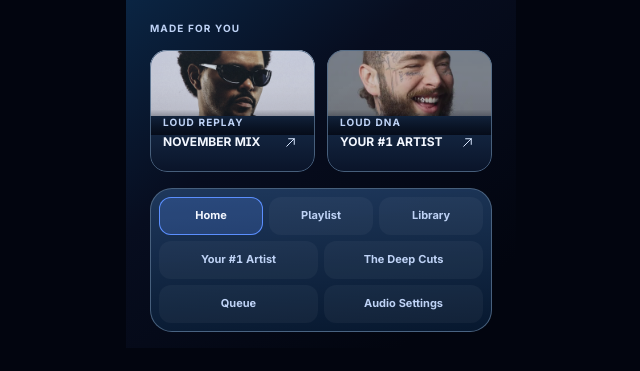
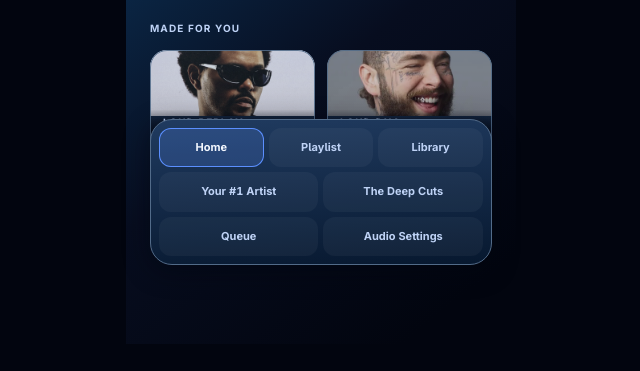
Before and after one commit to paolabreaud-dotcom/LOUD, a plain HTML site: page index.html in a window 1280 px wide. Shown: the part 525-896 px from the top of the page, without its empty margins (319-959 px from the left). Drawn offline with Linux system fonts and the light colour scheme.

Commit message:
Rendre le menu permanent sur les 7 écrans

```diff
--- a/index.html
+++ b/index.html
@@ -8,55 +8,9 @@
   <link rel="stylesheet" href="home/style.css">
   <script src="home/script.js" defer></script>
   <link rel="stylesheet" href="navigation.css">
-  <style>
-    .home .home-menu {
-      grid-template-columns: repeat(6, minmax(0, 1fr));
-      gap: 6px;
-      padding: 8px;
-      margin-top: auto;
-      border-radius: 22px;
-    }
-
-    .home .home-menu a.nav-link {
-      grid-column: span 2;
-      place-items: center;
-      min-height: 38px;
-      padding: 4px;
-      border-radius: 12px;
-      background: #ffffff0a;
-      color: #bed2f5;
-      font-size: 11px;
-      line-height: 1.25;
-      text-align: center;
-      text-transform: none;
-    }
-
-    .home .home-menu a.nav-link:nth-child(n + 4) {
-      grid-column: span 3;
-    }
-
-    .home .home-menu a.nav-link[aria-current] {
-      background: #5b8fff35;
-      color: #f3f7ff;
-      box-shadow: inset 0 0 0 1px #5b8fff;
-    }
-
-    .home .home-menu a.nav-link[aria-current]::after {
-      content: none;
-    }
-
-    .home .home-menu a.nav-link:hover {
-      background: #5b8fff45;
-      color: #f3f7ff;
-    }
-
-    .home .recommendations {
-      margin-bottom: 16px;
-    }
-  </style>
 </head>
 <body>
-  <main class="home">
+  <main class="home loud-screen">
     <header class="intro">
       <div class="brand-rule" aria-hidden="true"></div>
       <p class="eyebrow">LOUD / HOME</p>
@@ -111,14 +65,14 @@
       </div>
     </section>
 
-    <nav class="navigation home-menu" aria-label="Main navigation">
-      <a class="nav-link" href="index.html" aria-current="page">Home</a>
-      <a class="nav-link" href="playlist.html">Playlist</a>
-      <a class="nav-link" href="library/index.html">Library</a>
-      <a class="nav-link" href="artist.html">Your #1 Artist</a>
-      <a class="nav-link" href="deep-cuts.html">The Deep Cuts</a>
-      <a class="nav-link" href="queue/index.html">Queue</a>
-      <a class="nav-link" href="audio-settings/index.html">Audio Settings</a>
+    <nav class="loud-menu" aria-label="Main navigation">
+      <a href="index.html" aria-current="page">Home</a>
+      <a href="playlist.html">Playlist</a>
+      <a href="library/index.html">Library</a>
+      <a href="artist.html">Your #1 Artist</a>
+      <a href="deep-cuts.html">The Deep Cuts</a>
+      <a href="queue/index.html">Queue</a>
+      <a href="audio-settings/index.html">Audio Settings</a>
     </nav>
   </main>
 </body>
--- a/navigation.css
+++ b/navigation.css
@@ -1,69 +1,66 @@
-.bottom-nav, .navigation {
-  display: grid;
-  grid-template-columns: repeat(3, minmax(0, 1fr));
-  align-items: stretch;
-  min-height: 61px;
-  margin-inline: 0;
-  border: 1px solid rgba(82, 107, 137, .85);
-  border-radius: 31px;
-  background: linear-gradient(176deg, #203b60f2, #07182ffc);
+:root {
+  --loud-menu-height: 146px;
+  --loud-menu-bottom: max(10px, env(safe-area-inset-bottom, 0px));
 }
 
-.bottom-nav a.nav-link, .navigation a.nav-link {
-  position: relative;
-  display: grid;
-  place-items: start center;
-  min-width: 0;
-  height: 100%;
-  padding: 18px 0 0;
-  color: #95aacc;
-  font: 700 13px/18px Inter, Arial, sans-serif;
-  letter-spacing: 0;
-  text-decoration: none;
-  text-transform: uppercase;
+main.loud-screen {
+  padding-bottom: calc(var(--loud-menu-height) + var(--loud-menu-bottom) + 16px);
 }
 
-.bottom-nav a.nav-link[aria-current], .navigation a.nav-link[aria-current] {
-  color: #f3f7ff;
-  font-size: 15px;
+main nav.loud-menu {
+  position: fixed;
+  z-index: 20;
+  inset: auto 0 var(--loud-menu-bottom);
+  display: grid;
+  grid-template-columns: repeat(6, minmax(0, 1fr));
+  gap: 5px;
+  width: min(342px, calc(100% - 24px));
+  height: var(--loud-menu-height);
+  margin: 0 auto;
+  padding: 8px;
+  border: 1px solid #526b89;
+  border-radius: 22px;
+  background: linear-gradient(176deg, #203b60, #07182f);
+  box-shadow: 0 6px 24px #02050f80;
 }
 
-nav a.nav-link[aria-current]::after {
-  content: "";
-  position: absolute;
-  top: 42px;
-  width: 16px;
-  height: 2px;
-  border-radius: 1px;
-  background: #5b8fff;
-}
-
-nav a.nav-link:focus-visible {
-  outline: 2px solid #d9e7ff;
-  outline-offset: -4px;
-  border-radius: 24px;
-}
-
-.screen-links {
-  display: flex;
-  flex-wrap: wrap;
-  gap: 8px;
-  margin: 14px 0;
-}
-
-.screen-links a {
-  padding: 7px 10px;
-  border: 1px solid #526b89;
-  border-radius: 10px;
+nav.loud-menu a {
+  grid-column: span 2;
+  display: grid;
+  place-items: center;
+  min-width: 0;
+  padding: 4px;
+  border-radius: 12px;
+  background: #ffffff0a;
   color: #bed2f5;
-  font-size: 11px;
-  font-weight: 700;
+  font: 700 11px/1.2 Inter, Arial, sans-serif;
+  text-align: center;
   text-decoration: none;
 }
 
-.screen-links a:hover, .screen-links a:focus-visible {
-  color: #fff;
-  border-color: #bed2f5;
+nav.loud-menu a:nth-child(n + 4) {
+  grid-column: span 3;
+}
+
+nav.loud-menu a[aria-current="page"] {
+  background: #5b8fff35;
+  color: #f3f7ff;
+  box-shadow: inset 0 0 0 1px #5b8fff;
+}
+
+nav.loud-menu a:hover {
+  background: #5b8fff45;
+}
+
+nav.loud-menu a:focus-visible {
+  outline: 2px solid #d9e7ff;
+  outline-offset: -2px;
+}
+
+.loud-screen .toast {
+  z-index: 21;
+  position: fixed;
+  bottom: calc(var(--loud-menu-height) + var(--loud-menu-bottom) + 10px);
 }
 
 @media (min-width: 431px) {
```
Also changed, not shown: artist.html (+9 -5 lines), audio-settings/index.html (+10 -7 lines), deep-cuts.html (+9 -5 lines), library/index.html (+9 -5 lines), playlist.html (+9 -5 lines), queue/index.html (+9 -6 lines).
